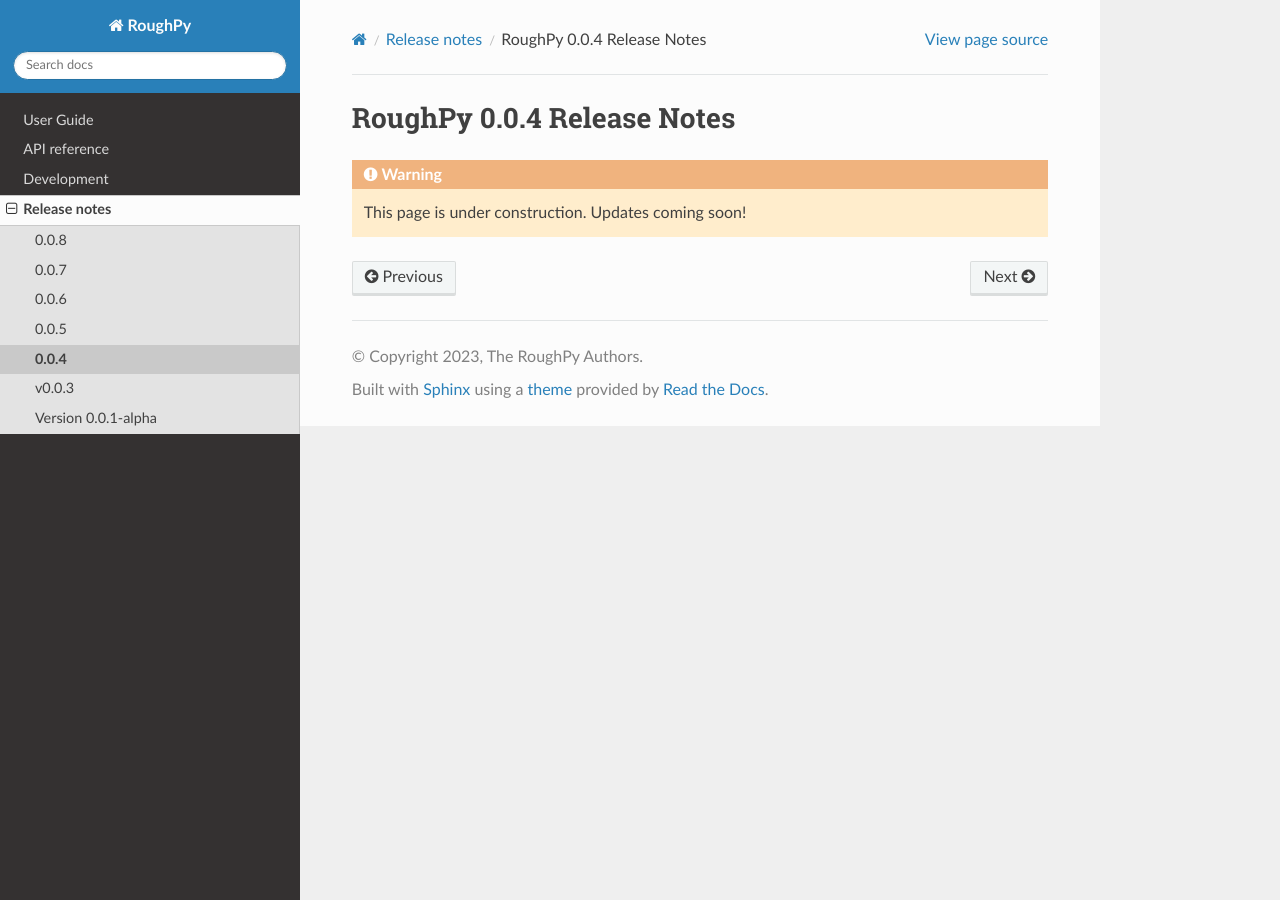
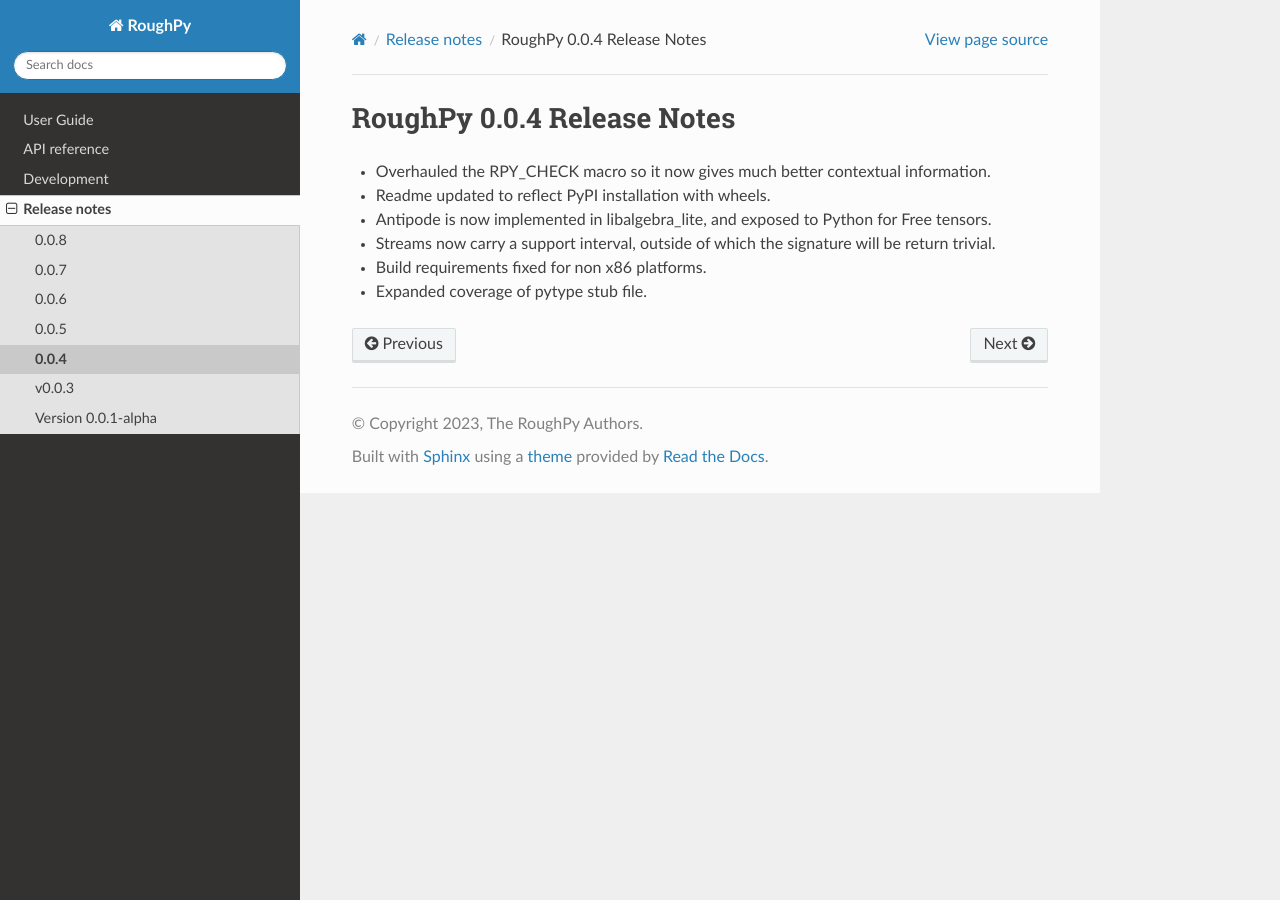
Before and after one commit to datasig-ac-uk/RoughPy, a Sphinx documentation site: the page built from docs/source/release/0.0.4-notes.rst, in a window 1280 px wide. Built offline with Sphinx 7.4.7 and the Read the Docs theme 2.0.0, drawn with Linux system fonts in a browser that asks for light colours; pages that are not in the unit, such as notebooks, are missing from menus.

Commit message:
Add 4 release notes

```diff
--- a/docs/source/release/0.0.4-notes.rst
+++ b/docs/source/release/0.0.4-notes.rst
@@ -2,5 +2,9 @@
 RoughPy 0.0.4 Release Notes
 ===========================
 
-.. warning::
-    This page is under construction. Updates coming soon!
+* Overhauled the RPY_CHECK macro so it now gives much better contextual information.
+* Readme updated to reflect PyPI installation with wheels.
+* Antipode is now implemented in libalgebra_lite, and exposed to Python for Free tensors.
+* Streams now carry a support interval, outside of which the signature will be return trivial.
+* Build requirements fixed for non x86 platforms.
+* Expanded coverage of pytype stub file.
```
